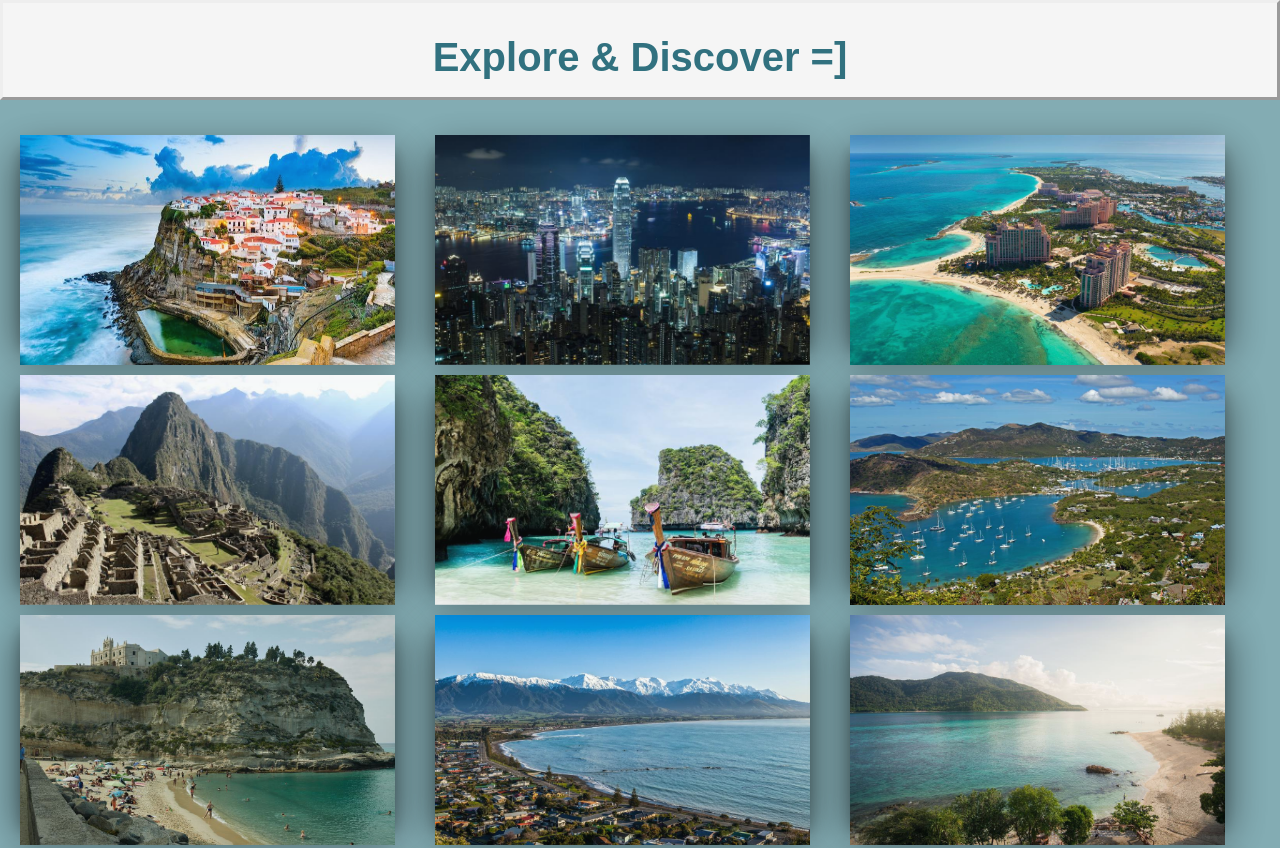
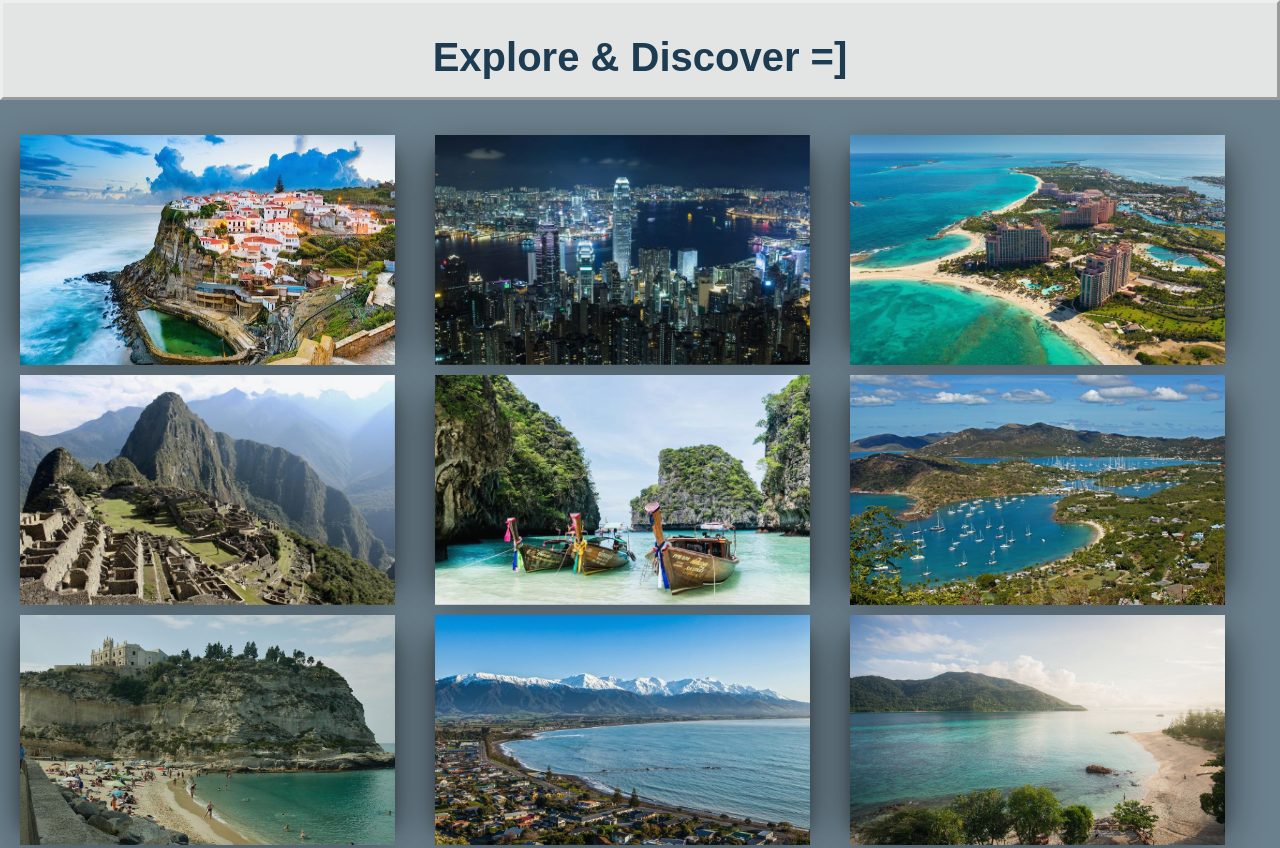
Before and after one commit to Dcoke1/Card-Stack, a plain HTML site: page index.html in a window 1280 px wide. Shown: the top 848 px of the page. Drawn offline with nearby package versions, Linux system fonts and the light colour scheme.

Commit message:
update1.3.1

```diff
--- a/assets/css.css
+++ b/assets/css.css
@@ -2,11 +2,11 @@
 
 body {
   width: 100%;
-  background: rgba(49, 117, 129, 0.6);
+  background: rgb(29, 60, 81, 0.65);
 }
 
 h1 {
-  color: #31717F;
+  color: rgb(29, 60, 81);
 }
 h2 {
   color: whitesmoke;
@@ -20,7 +20,7 @@ header {
 	left: 0;
 	width: 100%;
 	height: 100px;
-	background-color: whitesmoke !important;
+	background-color: rgb(234, 234, 234, .95);
 	border: outset;
 	z-index: 3;
 }
```
Also changed, not shown: assets/background2.jpg (added).
